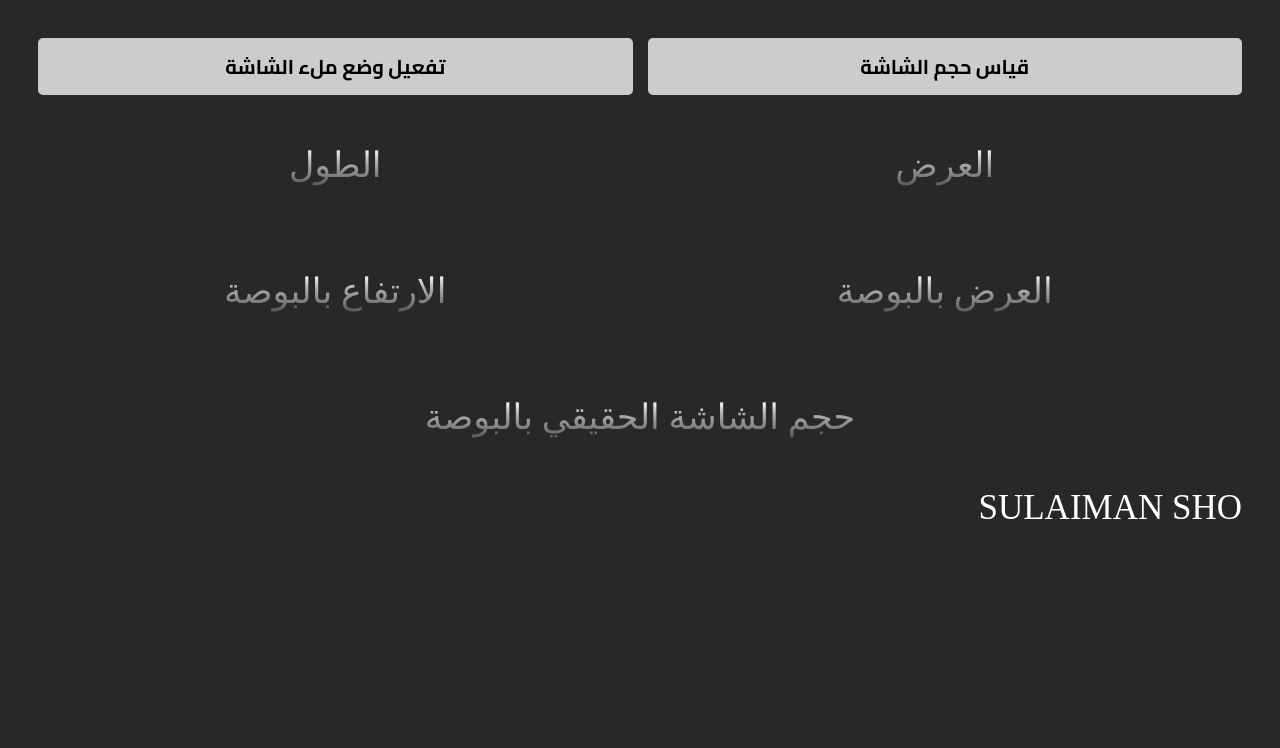
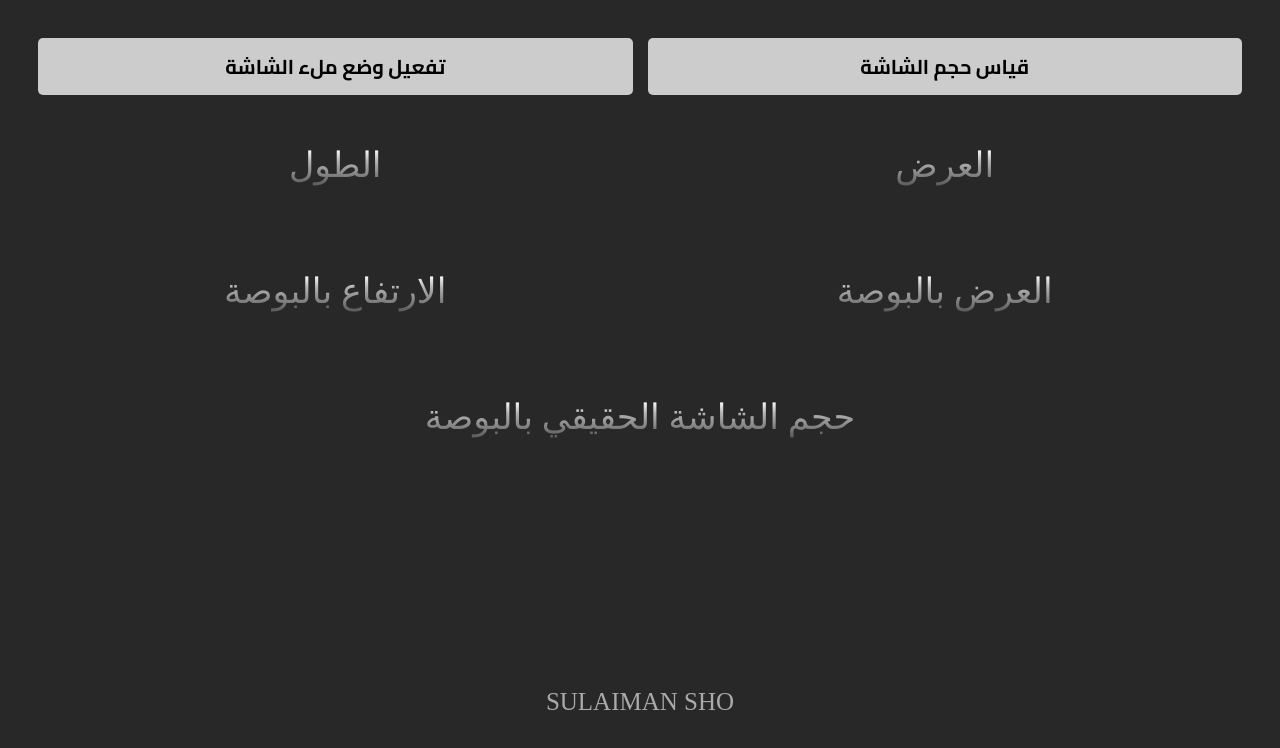
Before and after one commit to SULAIMAN-SHO/Screen-Siz, a plain HTML site: page public/index.html in a window 1280 px wide. Drawn offline with Linux system fonts and the light colour scheme.

Commit message:
Add footer styles to index.html
Added footer styles for alignment and appearance.

```diff
--- a/public/index.html
+++ b/public/index.html
@@ -62,6 +62,13 @@
         #screenSize {
             grid-column: span 2;
         }
+
+        footer {
+            text-align: center;
+            margin-top: 200px;
+            font-size: 25px;
+            color: #aaa;
+        }
     </style>
 </head>
 
```
